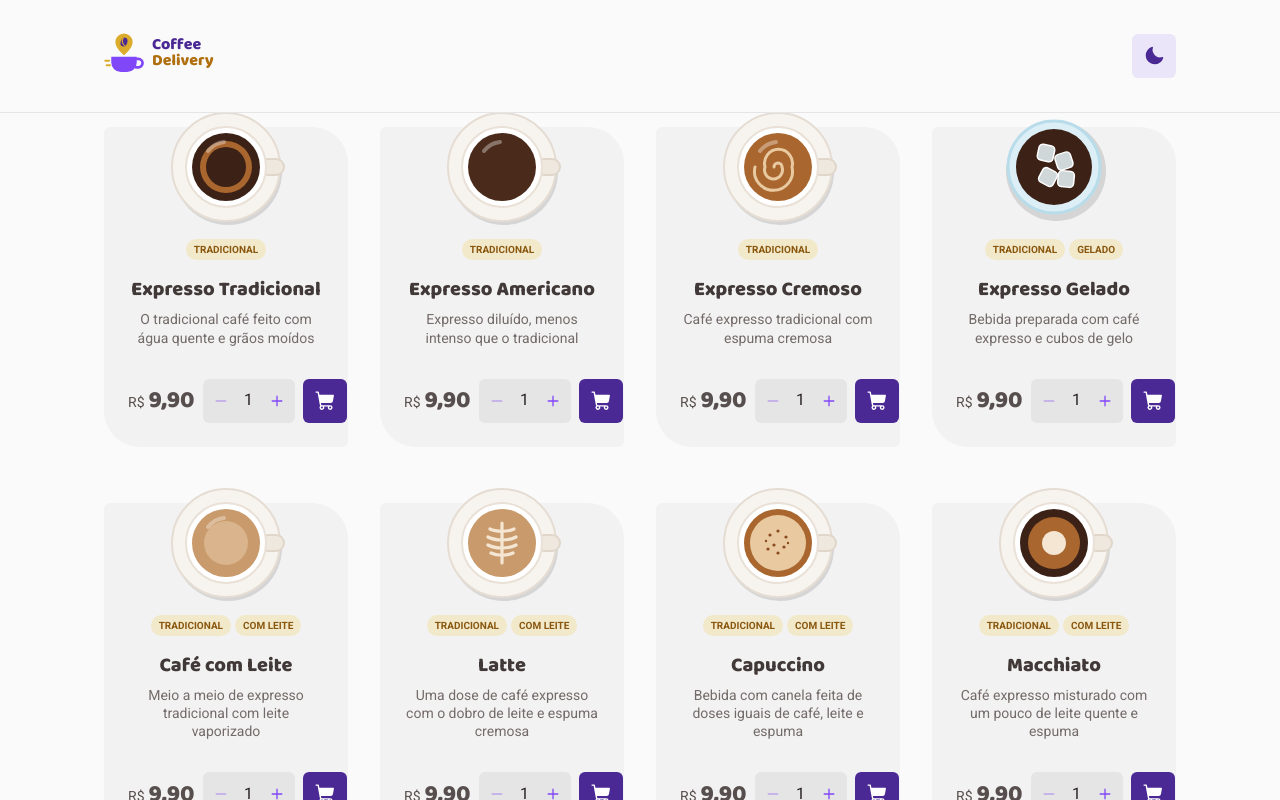
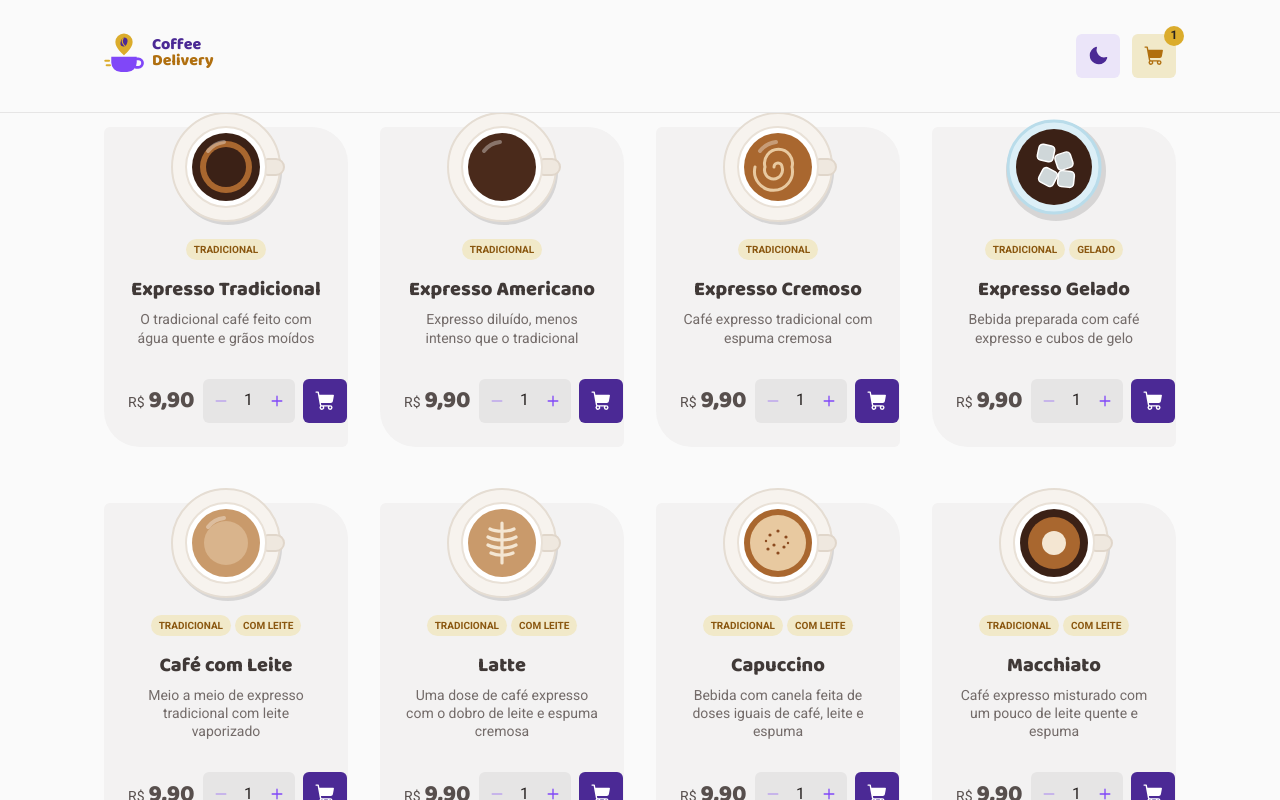
Before and after one commit to joaogabrieI/coffee-delivery, a React (Vite) app: page / in a window 1280 px wide. Both pictures are taken after a click on the button 324 px from the left and 1135 px from the top of the page. Shown: the part 735-1535 px from the top of the page. Built offline with nearby package versions, Linux system fonts and the light colour scheme.

Commit message:
feat: add cart badge

```diff
--- /dev/null
+++ b/src/components/CartBadge/index.tsx
@@ -0,0 +1,30 @@
+import { ShoppingCart } from '@phosphor-icons/react'
+import { useCart } from '../../hooks/useCart'
+import { Badge, CartLink } from './styles'
+
+const describe = (units: number) =>
+  units === 0 ? 'Carrinho vazio' : `${units} ${units === 1 ? 'item' : 'itens'} no carrinho`
+
+/** Link para o checkout com o total de UNIDADES (RF-04), não de tipos de café. */
+export function CartBadge() {
+  const { totals } = useCart()
+  const units = totals.totalUnits
+  const label = describe(units)
+
+  return (
+    <>
+      <CartLink to="/checkout" aria-label={`${label} — ir para o checkout`}>
+        <ShoppingCart size={22} weight="fill" aria-hidden />
+        {units > 0 && (
+          <Badge aria-hidden data-testid="cart-badge">
+            {units > 99 ? '99+' : units}
+          </Badge>
+        )}
+      </CartLink>
+      {/* Anuncia mudanças do contador sem mover o foco. */}
+      <span className="sr-only" aria-live="polite">
+        {label}
+      </span>
+    </>
+  )
+}
--- /dev/null
+++ b/src/components/CartBadge/styles.ts
@@ -0,0 +1,36 @@
+import { Link } from 'react-router-dom'
+import styled from 'styled-components'
+import { TOUCH_TARGET } from '../../styles/tokens'
+
+export const CartLink = styled(Link)`
+  position: relative;
+  display: grid;
+  place-items: center;
+  flex-shrink: 0;
+  width: ${TOUCH_TARGET};
+  height: ${TOUCH_TARGET};
+  border-radius: ${({ theme }) => theme.radius.sm};
+  background: ${({ theme }) => theme.colors.accentSoft};
+  color: ${({ theme }) => theme.colors.accentStrong};
+  transition: filter 0.2s;
+
+  &:hover {
+    filter: brightness(0.95);
+  }
+`
+
+export const Badge = styled.span`
+  position: absolute;
+  top: -0.5rem;
+  right: -0.5rem;
+  min-width: 1.25rem;
+  height: 1.25rem;
+  padding: 0 0.25rem;
+  display: grid;
+  place-items: center;
+  border-radius: ${({ theme }) => theme.radius.pill};
+  background: ${({ theme }) => theme.colors.accent};
+  color: ${({ theme }) => theme.colors.accentText};
+  font-size: ${({ theme }) => theme.fontSize.textXS};
+  font-weight: 700;
+`
--- a/src/components/Header/index.tsx
+++ b/src/components/Header/index.tsx
@@ -1,4 +1,5 @@
 import { Link } from 'react-router-dom'
+import { CartBadge } from '../CartBadge'
 import { Logo } from '../Logo'
 import { ThemeToggle } from '../ThemeToggle'
 import { Actions, HeaderBar, HeaderContent } from './styles'
@@ -13,6 +14,7 @@ export function Header() {
 
         <Actions>
           <ThemeToggle />
+          <CartBadge />
         </Actions>
       </HeaderContent>
     </HeaderBar>
```
Also changed, not shown: 2 other files (tests, documents, lock files or other folders).
